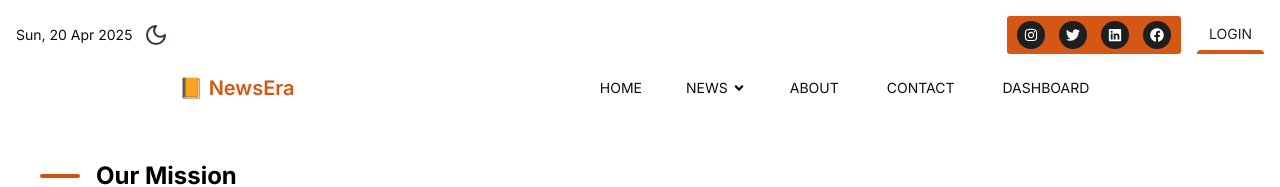
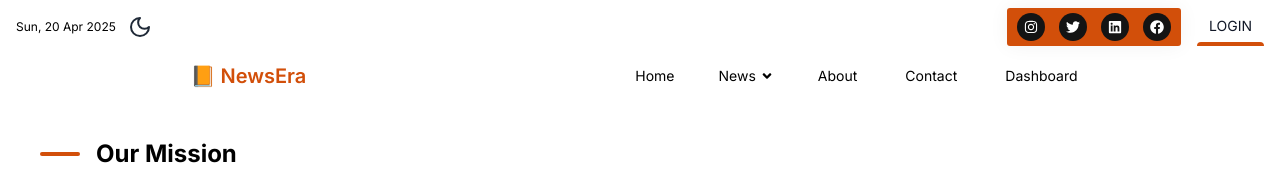
Before and after one commit to MehediAhsan/newsera, a Next.js app: page /about in a window 1280 px wide. Shown: the top 187 px of the page. Built offline with nearby package versions, Linux system fonts and the light colour scheme.

Commit message:
news page changed according navbar

```diff
--- a/app/(home)/(auth)/login/page.jsx
+++ b/app/(home)/(auth)/login/page.jsx
@@ -26,7 +26,7 @@ const LoginPage = () => {
     };
 
     return (
-        <div className='flex justify-center items-center mt-44 mb-10'>
+        <div className='flex justify-center items-center my-10'>
             <div
                 className="md:w-4/12  rounded shadow flex flex-col justify-between p-3"
             >
--- a/app/(home)/(auth)/registration/page.jsx
+++ b/app/(home)/(auth)/registration/page.jsx
@@ -20,7 +20,7 @@ const RegistrationPage = () => {
     };
 
     return (
-        <div className='flex justify-center items-center mt-44 mb-10'>
+        <div className='flex justify-center items-center my-10'>
             <div
                 className="md:w-7/12 lg:w-4/12  rounded shadow flex flex-col justify-between p-3"
             >
--- a/app/(home)/about/page.jsx
+++ b/app/(home)/about/page.jsx
@@ -26,7 +26,7 @@ const teamMembers = [
 
 const AboutPage = () => {
     return (
-        <div className="mt-40">
+        <div className="mt-10">
             <section className="space-y-12 px-10">
                 <div>
                     <div className="flex items-center gap-4 mb-4">
--- a/app/(home)/contact/page.jsx
+++ b/app/(home)/contact/page.jsx
@@ -2,7 +2,7 @@ import Button from '@/components/ui/Button';
 
 export default function ContactPage() {
     return (
-        <div className="min-h-screen mt-44 px-10 mb-10">
+        <div className="min-h-screen mt-10 px-10 mb-10">
 
             <main className="container mx-auto">
 
--- a/components/Header.jsx
+++ b/components/Header.jsx
@@ -7,8 +7,8 @@ import ThemeSwitcher from "./common/ThemeSwitcher";
 const Header = () => {
   const date = new Date();
   return (
-    <div className="container mx-auto px-4 pt-4 flex justify-between">
-      <span className="flex items-center gap-3">
+    <div className="px-4 py-2 flex justify-between">
+      <span className="flex items-center gap-3 text-xs">
         {date.toUTCString().slice(0, 16)} <ThemeSwitcher />
       </span>
       <div className="flex gap-4">
--- a/components/Navbar.jsx
+++ b/components/Navbar.jsx
@@ -63,11 +63,10 @@ const Navbar = () => {
 
     return (
         <>
-            <div className="absolute inset-0 z-50 h-16">
-                <nav className={`relative z-20 opacity-95 w-full md:static md:text-sm md:border-none max-md:shadow ${state ? "shadow-lg rounded-b-xl md:shadow-none" : ""}`}>
+            <nav className={` w-full text-sm md:border-none max-md:shadow ${state ? "shadow-lg rounded-b-xl md:shadow-none" : ""}`}>
                 <Header></Header>
                 <div className="flex flex-col md:flex-row md:justify-around items-center px-4 py-2 md:py-0 max-w-screen-xl md:px-8">
-                        <div className="flex items-center justify-between md:py-5 md:block w-full md:w-auto">
+                    <div className="flex items-center justify-between md:block w-full md:w-auto">
                         <Link href="/" className='text-xl font-semibold text-primary'>
                             📙 NewsEra
                         </Link>
@@ -90,7 +89,7 @@ const Navbar = () => {
                             </button>
                         </div>
                     </div>
-                        <div className={`nav-menu uppercase dark:text-secondary pb-3 mt-8 md:block text-start w-full md:w-auto md:pb-0 md:mt-0 ${state ? 'block' : 'hidden'}`}>
+                    <div className={`nav-menu dark:text-secondary pb-3 mt-8 md:block text-start w-full md:w-auto md:pb-0 md:mt-0 ${state ? 'block' : 'hidden'}`}>
                         <ul className="items-center space-y-6 md:flex md:space-x-6 md:space-y-0 relative">
                             {
                                 navigation.map((item, idx) => {
@@ -98,7 +97,7 @@ const Navbar = () => {
                                         <li key={idx}>
                                             {
                                                 item.isDrapdown ? (
-                                                        <button className="w-full flex items-center text-sm p-2 gap-1 uppercase rounded"
+                                                    <button className="w-full flex items-center text-sm p-2 gap-1 rounded"
                                                         onClick={() => setDrapdownState({ idx, isActive: !drapdownState.isActive })}
                                                     >
                                                         {item.title}
@@ -139,14 +138,6 @@ const Navbar = () => {
                     </div>
                 </div>
             </nav>
-                {
-                    state ? (
-                        <div
-                            className="z-10 fixed top-0 w-screen h-screen bg-black/20 backdrop-blur-sm md:hidden"
-                            onClick={() => setState(false)}></div>
-                    ) : ""
-                }
-            </div>
         </>
 
     );
--- a/components/NewsScroll.jsx
+++ b/components/NewsScroll.jsx
@@ -2,9 +2,9 @@ import React from 'react';
 
 const NewsScroll = () => {
   return (
-    <div className="flex items-center gap-2 mt-40">
-      <span className="bg-dark px-3 py-2 -skew-x-3 text-secondary border border-primary">FlashNews</span>
-      <div className="-skew-x-3 border-2 border-dark py-2 flex-1 text-sm">
+    <div className="flex items-center gap-2 mt-4">
+      <span className="bg-dark px-3 py-1 -skew-x-3 text-secondary border border-primary">FlashNews</span>
+      <div className="-skew-x-3 border-2 border-dark py-1 flex-1 text-sm">
             <div className="select-none">
               <marquee behavior="scroll" direction="left">An unbeaten 98 from Alex Carey dragged Australia to victory over New Zealand by three wickets in a thrilling second Test on Monday to give &nbsp; Modern Structures &nbsp; Thinking outside of the box Decoration</marquee>
             </div>
```
Lines whose indentation alone changed are shown as unchanged.
